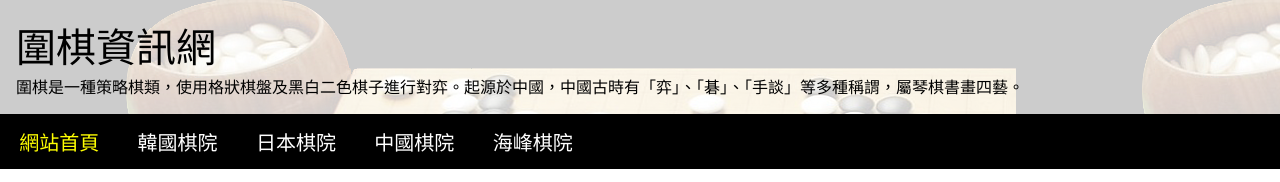
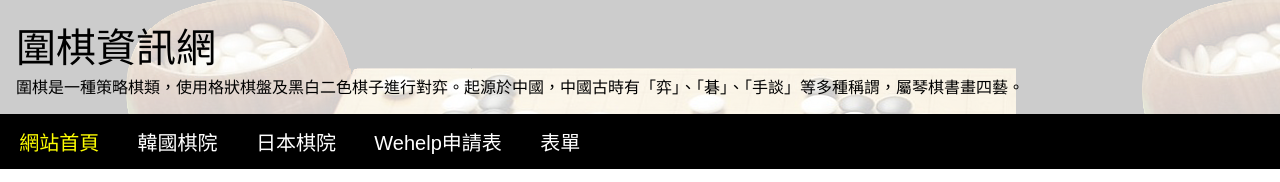
Before and after one commit to tw-yeh/tw-yeh.github.io, a plain HTML site: page project1/index.html in a window 1280 px wide. Shown: the top 182 px of the page. Drawn offline with Linux system fonts and the light colour scheme.

Commit message:
Update index.html

```diff
--- a/project1/index.html
+++ b/project1/index.html
@@ -19,8 +19,8 @@
           <li><a class="active" href="#">網站首頁</a></li>
           <li><a href="./korea.html">韓國棋院</a></li>
           <li><a href="./japan.html">日本棋院</a></li>
-          <li><a href="./china.html">中國棋院</a></li>
-          <li><a href="./taiwan.html">海峰棋院</a></li>
+          <li><a href="../index.html">Wehelp申請表</a></li>
+          <li><a href="../表單.html">表單</a></li>
         </ul>
       </nav>
     </header>
```
